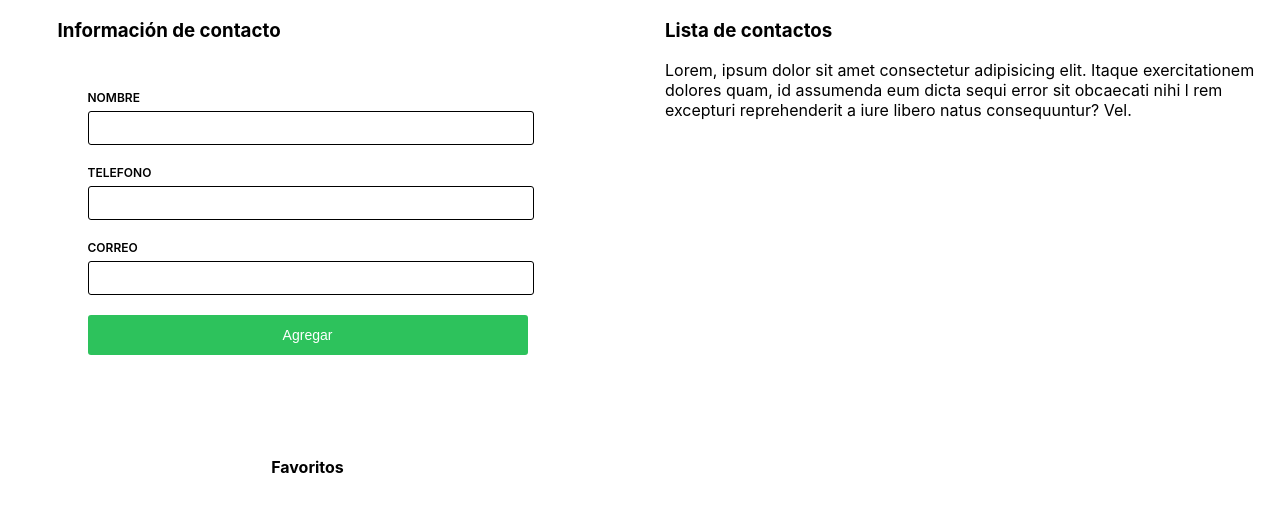
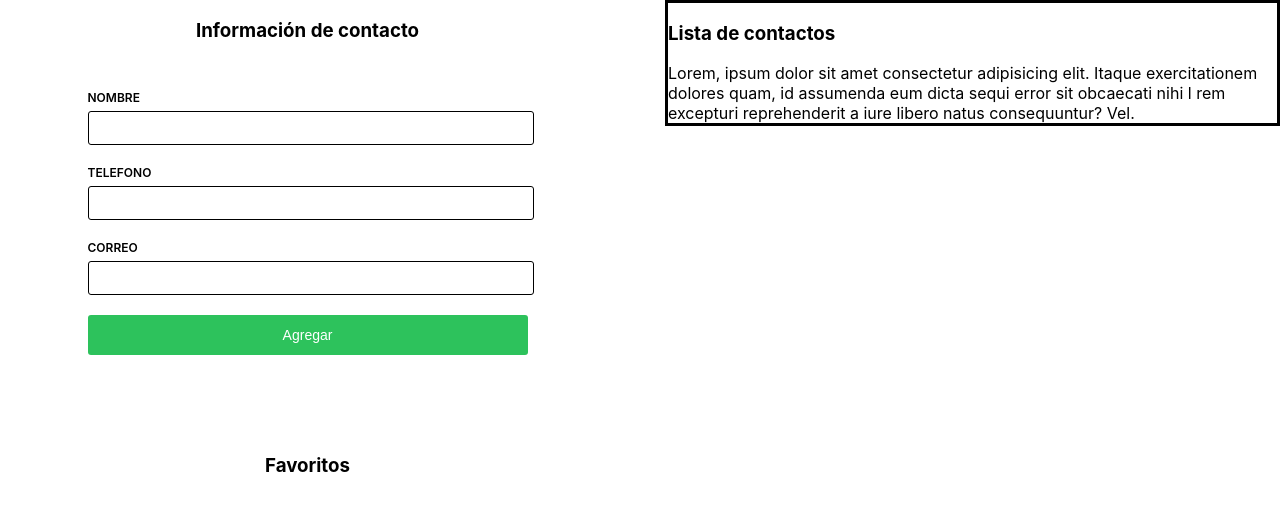
Before and after one commit to NRO04/finamiga-test, a React (Create React App) app: page /contact-book in a window 1280 px wide. Shown: the top 512 px of the page. Built offline with nearby package versions, Linux system fonts and the light colour scheme.

Commit message:
Retactor Form Contact compositio Schema

```diff
--- /dev/null
+++ b/src/contact-book/infrastructure/components/form-contact-book.tsx
@@ -0,0 +1,36 @@
+
+import FormContactBookComposition from "../../domain/models/contracts/form-contact-composition";
+
+const API_FORM = FormContactBookComposition;
+
+const FormContactBook = () => {
+
+    return (
+        <>
+            <div className="form-card">
+
+                <div>
+                    <h3 style={{ textAlign: 'center' }} >Información de contacto</h3>
+                </div>
+                <div className="flex flex-dir-col pd-30 gap-20">
+
+                    {API_FORM.map(({ event, title, ...rest }, i) => (
+                        <div key={i}>
+                            <h5>{title}</h5>
+                            <input className="input-element font-size-14"  {...rest} {...event} />
+                        </div>
+                    ))}
+                    <div>
+                        <button className="btn font-size-14" > Agregar</button>
+                    </div>
+                </div>
+            </div>
+            <div>
+                <h3>Favoritos</h3>
+            </div>
+        </>
+    );
+}
+
+
+export default FormContactBook;
--- /dev/null
+++ b/src/contact-book/infrastructure/components/list-contacts.tsx
@@ -0,0 +1,14 @@
+
+
+const ListContacts = () => (
+
+    <>
+        <div style={{ border: 'solid' }}>
+            <h3>Lista de contactos</h3>
+            Lorem, ipsum dolor sit amet consectetur adipisicing elit. Itaque exercitationem dolores quam, id assumenda eum dicta sequi error sit obcaecati nihi
+            l rem excepturi reprehenderit a iure libero natus consequuntur? Vel.
+        </div>
+    </>
+);
+
+export default ListContacts;
--- a/src/contact-book/infrastructure/index.tsx
+++ b/src/contact-book/infrastructure/index.tsx
@@ -1,45 +1,23 @@
 import Container from "../../api-characters/infrastructure/components/Container";
+import { FlexElement } from "../../components/layout/flex/Flex-Element";
+import FormContactBook from "./components/form-contact-book";
+import ListContacts from "./components/list-contacts";
 
 const ContactBook = (): JSX.Element => {
 
     return (
         <>
             <Container class_style="grid-template-auto-fill-col">
-                <div className="flex flex-dir-col align-i-center gap-50">
 
-                    <div className="form-card">
+                <FlexElement class_style="flex-dir-col align-i-center gap-50">
+                    <FormContactBook />
+                </FlexElement>
 
-                        <div>
-                            <h3>Información de contacto</h3>
-                        </div>
-                        <div className="flex flex-dir-col pd-30 gap-20">
-                            <div>
-                                <h5>NOMBRE</h5>
-                                <input className="input-element font-size-14" type="text" name="name" />
-                            </div>
-                            <div>
-                                <h5>TELEFONO</h5>
-                                <input className="input-element" type="text" name="tel" />
-                            </div>
-                            <div>
-                                <h5>CORREO</h5>
-                                <input className="input-element" type="email" name="email" />
-                            </div>
-                            <div>
-                                <button className="btn font-size-14" > Agregar</button>
-                            </div>
-                        </div>
-                    </div>
-                    <div>
-                        <h4>Favoritos</h4>
-                    </div>
-                </div>
+                <FlexElement class_style="flex-dir-col align-i-center gap-50">
 
-                <div>
-                    <h3>Lista de contactos</h3>
-                    Lorem, ipsum dolor sit amet consectetur adipisicing elit. Itaque exercitationem dolores quam, id assumenda eum dicta sequi error sit obcaecati nihi
-                    l rem excepturi reprehenderit a iure libero natus consequuntur? Vel.
-                </div>
+                    <ListContacts />
+
+                </FlexElement>
             </Container>
         </>
     );
```
